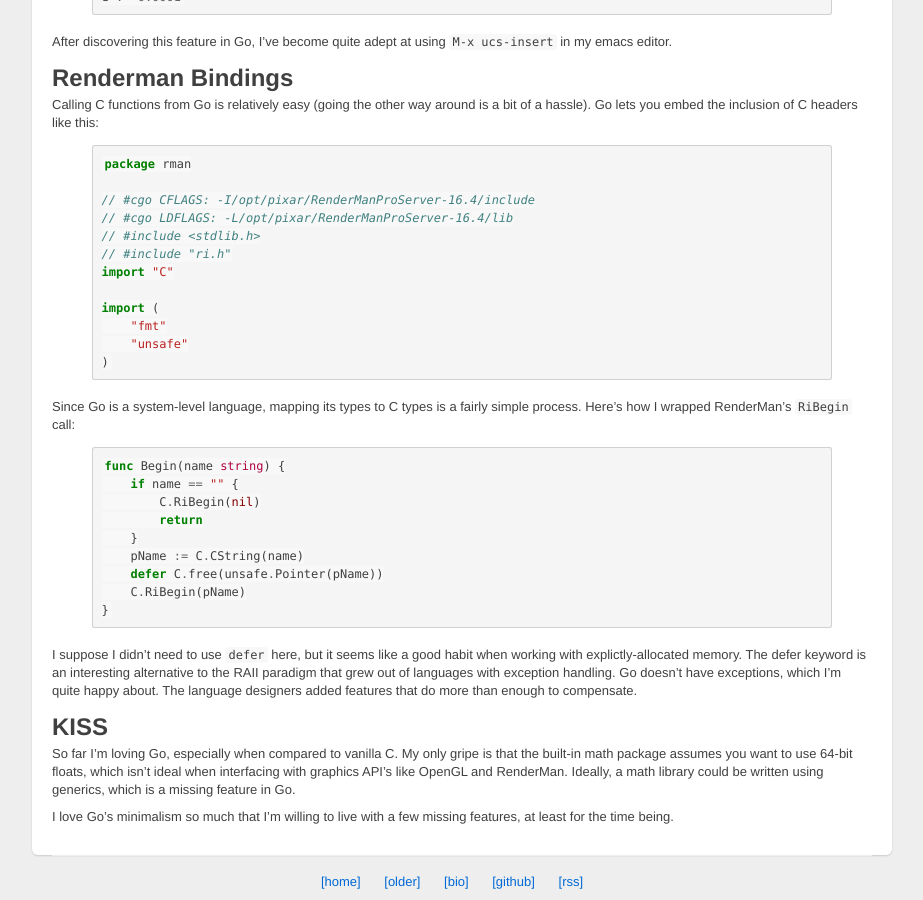
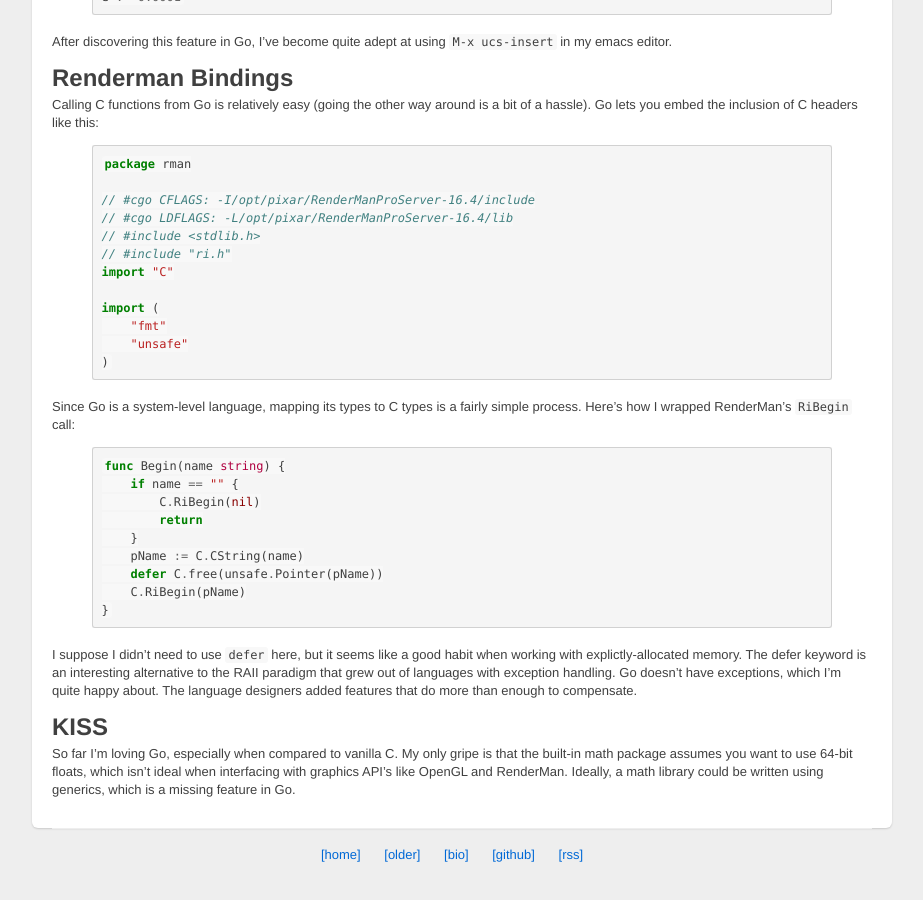
Before and after one commit to prideout/prideout.github.com, a Jekyll site: the page built from _posts/2011-12-29-go-and-renderman.md, in a window 1280 px wide and 900 px high, scrolled down 1764 px. Shown: the whole window, without its empty margins (178-1101 px from the left). Built offline with Jekyll 4.4.1, drawn with Linux system fonts in a browser that asks for light colours; after the commit the page ends 2637 px from its top, so only the background shows below that.

Commit message:
nuking last sentence

```diff
--- a/_posts/2011-12-29-go-and-renderman.md
+++ b/_posts/2011-12-29-go-and-renderman.md
@@ -128,5 +128,3 @@ I suppose I didn't need to use `defer` here, but it seems like a good habit when
 ## KISS
 
 So far I'm loving Go, especially when compared to vanilla C.  My only gripe is that the built-in math package assumes you want to use 64-bit floats, which isn't ideal when interfacing with graphics API's like OpenGL and RenderMan.  Ideally, a math library could be written using generics, which is a missing feature in Go.
-
-I love Go's minimalism so much that I'm willing to live with a few missing features, at least for the time being.
```
